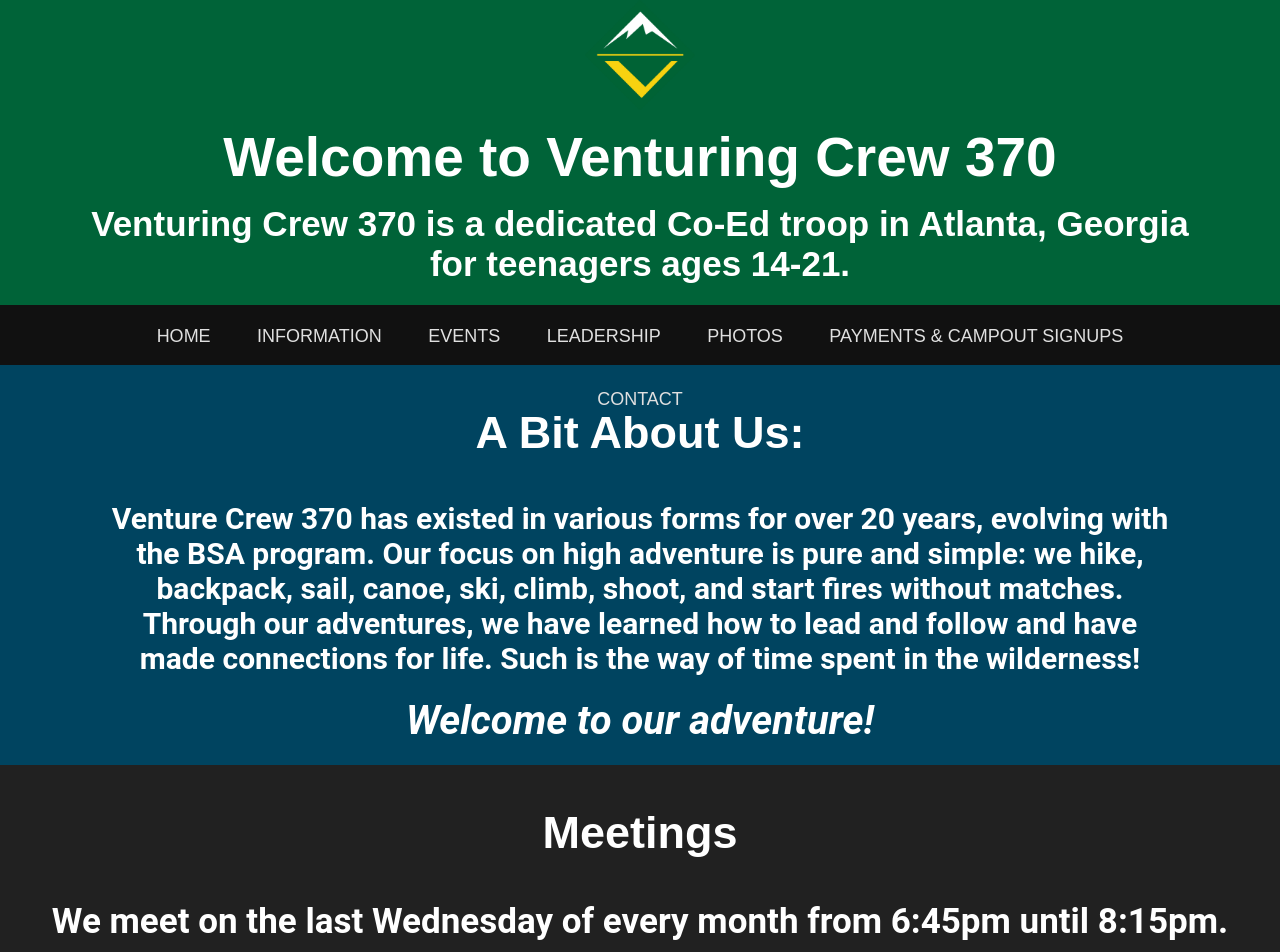
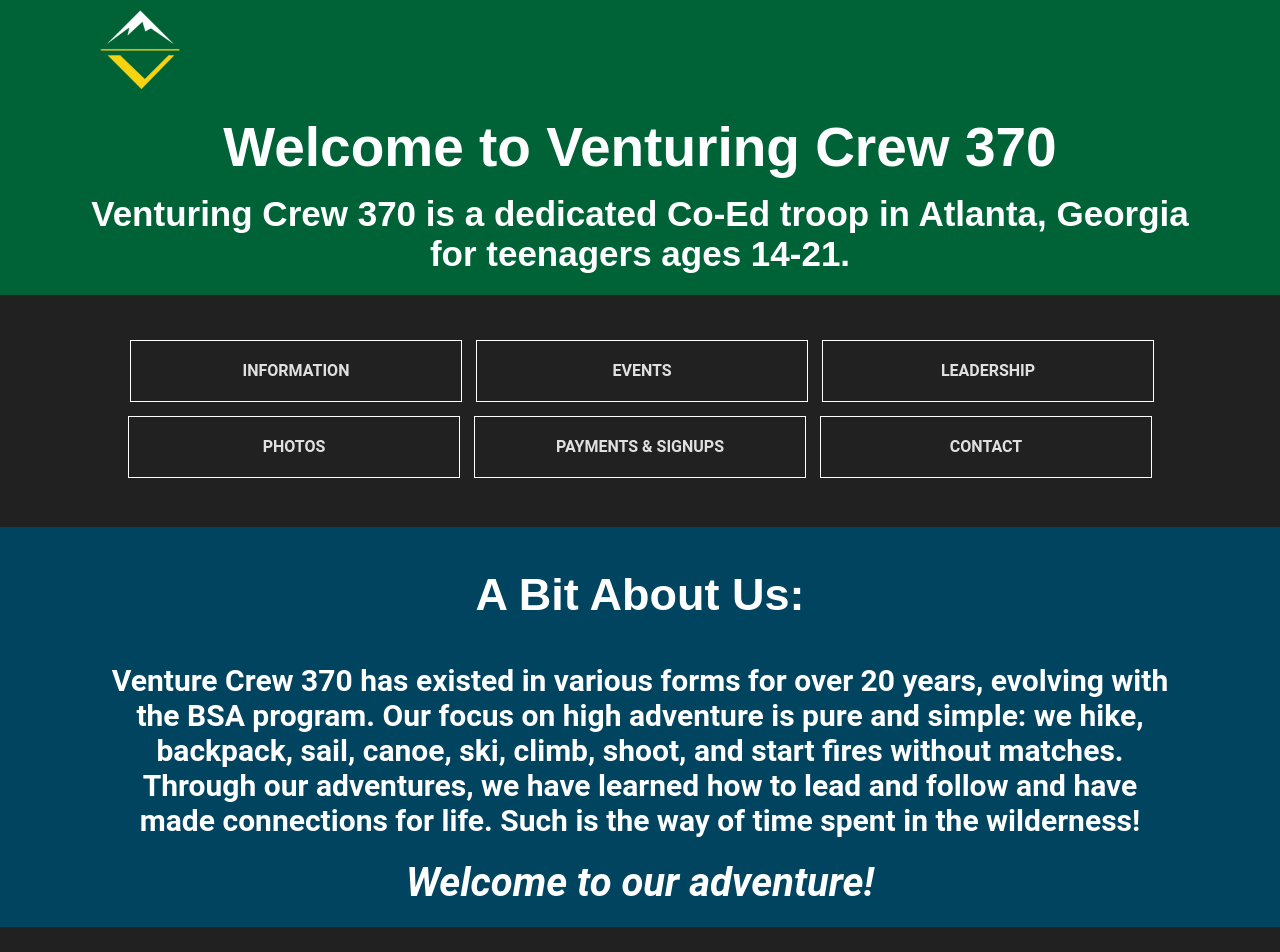
Before and after one commit to crew-370/Crew370, a Jekyll site: the page built from index.html, in a window 1280 px wide. Shown: the top 952 px of the page. Built offline with Jekyll 4.4.1, drawn with Linux system fonts in a browser that asks for light colours.

Commit message:
add collapsing topnav

```diff
--- a/_layouts/default.html
+++ b/_layouts/default.html
@@ -13,17 +13,55 @@
       </div>
     </div>
     {% else %} {% endif %}
-    <div class="topnav">
-      <div class="content-box">
+    <div class="topnav2 {% if page.title == 'Home' %}{% else %}scroll{% endif %}">
+      <div class="content-box" style="max-width: 1100px; margin: 0 auto;">
+        <div class="parts p1">
+          <div class="page-button home-btn">
             <a href="index.html">Home</a>
+          </div>
+          <div class="page-button">
             <a href="information.html">Information</a>
+          </div>
+          <div class="page-button">
             <a href="events.html">Events</a>
+          </div>
+          <div class="page-button">
             <a href="leadership.html">Leadership</a>
+          </div>
+        </div>
+        <div class="parts p2">
+          <div class="page-button">
             <a href="photos.html">Photos</a>
-        <a href="payments.html">Payments & Campout Signups</a>
+          </div>
+          <div class="page-button">
+            <a href="payments.html">Payments &amp; Signups</a>
+          </div>
+          <div class="page-button">
             <a href="contact.html">Contact</a>
+          </div>
+        </div>
       </div>
     </div>
     {{ content }}
   </body>
+  {% if page.title == 'Home' %}
+  <script
+    src="https://code.jquery.com/jquery-3.3.1.min.js"
+    integrity="sha256-FgpCb/KJQlLNfOu91ta32o/NMZxltwRo8QtmkMRdAu8="
+    crossorigin="anonymous">
+  </script>
+  <script>
+    $(document).ready(function(){
+      //shadow for flaoting navbar on mobile
+        $(window).scroll(function() {
+          var scroll = $(window).scrollTop();
+          if (scroll >= 284) {
+            $(".topnav2").addClass("scroll");
+          } else {
+            $(".topnav2").removeClass("scroll");
+          }
+      });
+    });
+  </script>
+  {% else %} {% endif %}
 </html>
--- a/styles/topnav.css
+++ b/styles/topnav.css
@@ -1,43 +1,78 @@
-:root {
-  --topnav-color: #e0e0e0;
-  --topnav-background: #111111;
-  --topnav-a-hover: #ffffff14;
-  --topnav-a-active: #ffffff28;
+.topnav2 {
+  --topnav-bg-color: #212121;
+  --topnav-height: 60px;
+  --topnav-padding-y: 40px;
+
+  --topnav-parts-display: inline-block;
+  --topnav-parts-width: 100%;
+
+  --topnav-button-width: 30%;
+  --topnav-button-bg:;
+  --topnav-button-border: 1px solid white;
+  --topnav-button-margin: 5px;
+
+  --topnav-a-line-height: 60px;
+  --topnav-a-padding-x: 20px;
+  --topnav-a-color: #e0e0e0;
+
+  --home-btn-display: none;
+}
+.topnav2.scroll {
+  --topnav-padding-y: 0px;
+  --topnav-parts-display: inline-block;
+  --topnav-parts-width: auto;
+  --topnav-button-width: auto;
+  --topnav-button-border: 0px solid white;
+  --topnav-button-margin: 0;
+  --topnav-a-padding-x: 32px;
+  --home-btn-display: inline-block;
+}
+.topnav2 {
+  background-color: var(--topnav-bg-color);
+  padding: var(--topnav-padding-y) 0;
+  transition: padding 0.2s;
+  position: sticky;
+  top: 0;
+}
+.topnav2 > .content-box {
+  text-align: center;
+}
+.topnav2 .parts {
+  display: var(--topnav-parts-display);
+  text-align: center;
+  width: var(--topnav-parts-width);
+}
+.topnav2 .page-button {
+  display: inline-block;
+  width: var(--topnav-button-width);
+  text-align: center;
+  overflow: hidden;
+  border: var(--topnav-button-border);
+  margin: var(--topnav-button-margin);
+}
+.topnav2 a {
+  text-decoration: none;
+  text-transform: uppercase;
+  font-size: 16px;
+  font-weight: 600;
+  font-family: Roboto, sans-serif;
+  line-height: var(--topnav-a-line-height);
+  padding: 0 var(--topnav-a-padding-x);
+  color: var(--topnav-a-color);
+}
+.topnav2:not(.scroll) .page-button.home-btn {
+  width: 0px;
+  margin: 0;
+  border: none;
+  transition: all 0.2s;
+  transition-delay: 0.2s;
 }
 
-.topnav {
-  height: 60px;
-  display: block;
-  text-align: center;
-  background-color: var(--topnav-background);
-  font-family: "IBM Plex Sans", Sans-Serif;
+@media (max-width: 1100px) {
+  .topnav2 {
+    --topnav-a-padding-x: 20px;
+  }
 }
+@media (max-width: 600px) {
 
-.topnav a {
-    color: var(--topnav-color);
-    font-size: 18px;
-    text-decoration: none;
-    padding: 21px 21px;
-    display: inline-block;
-    text-transform: uppercase;
-    text-align: center;
 }
-
-.topnav a:hover {
-  box-shadow:inset 100px 100px var(--topnav-a-hover);
-}
-
-.topnav a:active {
-  box-shadow:inset 100px 100px var(--topnav-a-active);
-}
-
-.center-text {
-  text-align: center;
-}
-
-.center {
-  display: block;
-  margin-left: auto;
-  margin-right: auto;
-  width: 10%;
-}
```
Lines whose indentation alone changed are shown as unchanged.
